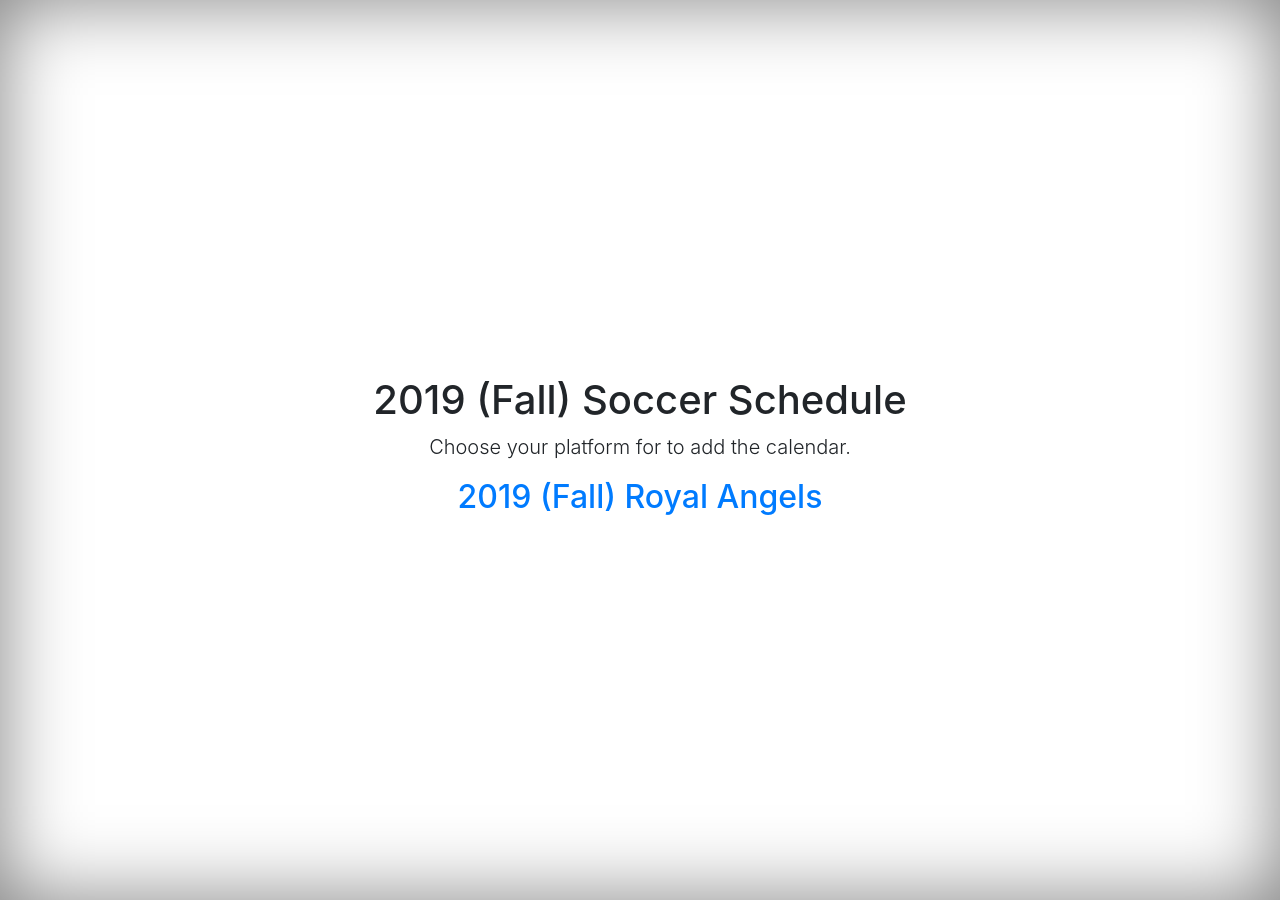
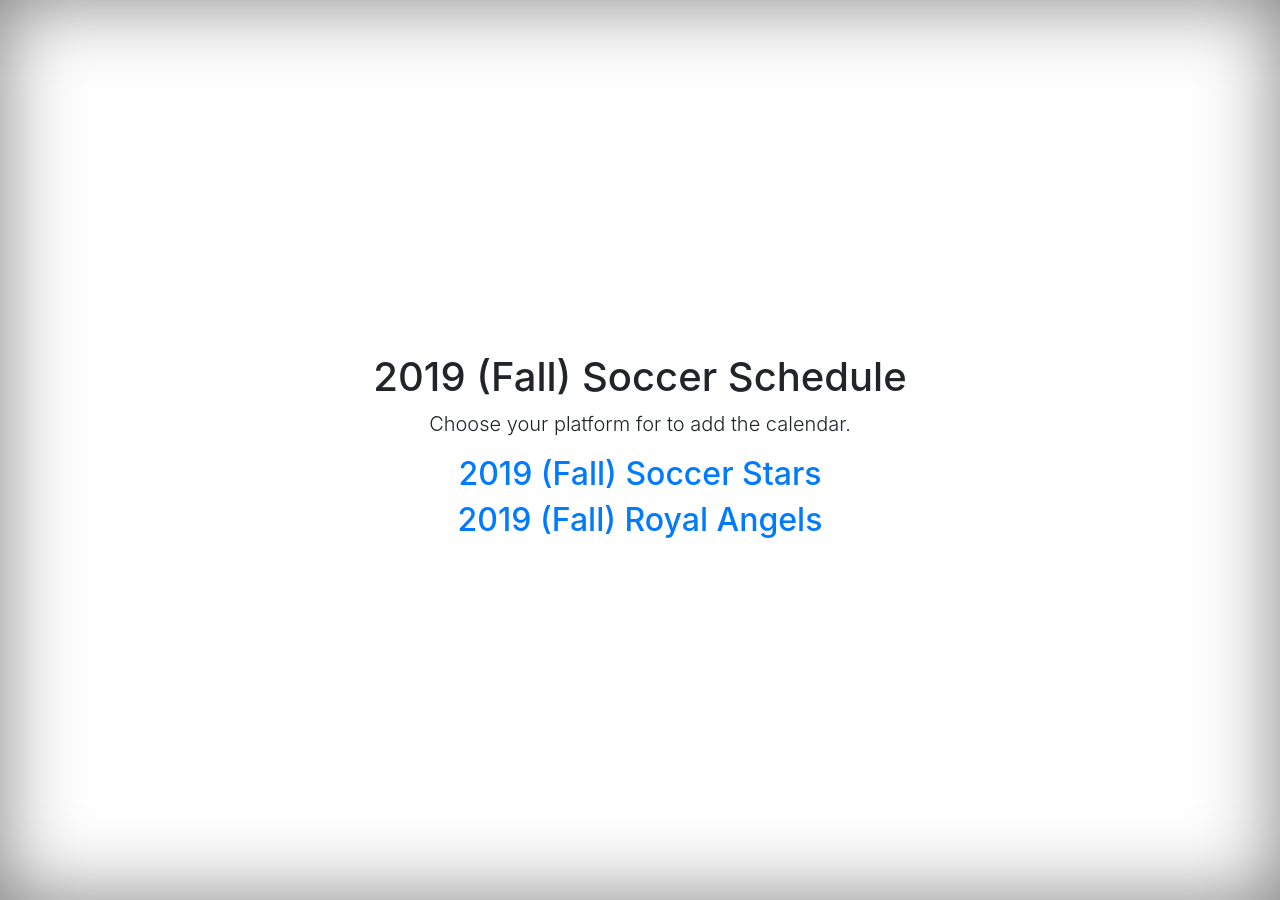
Before and after one commit to nathanb/ical-parents, a Jekyll site: the page built from index.md, in a window 1280 px wide. Built offline with Jekyll 4.4.1, drawn with Linux system fonts in a browser that asks for light colours; nearby versions of some CDN libraries; our own code applies the rules of GitHub Pages for plain Markdown files; a script that is not in the unit is left out.

Commit message:
Updating second calendar.

```diff
--- a/index.md
+++ b/index.md
@@ -1,2 +1,2 @@
-<!-- ## [2019 (Fall) ...](./kickers) -->
+## [2019 (Fall) Soccer Stars](./soccer-stars)
 ## [2019 (Fall) Royal Angels](./royal-angels)
```
Also changed, not shown: socker-stars.md (renamed from kickers.md).
